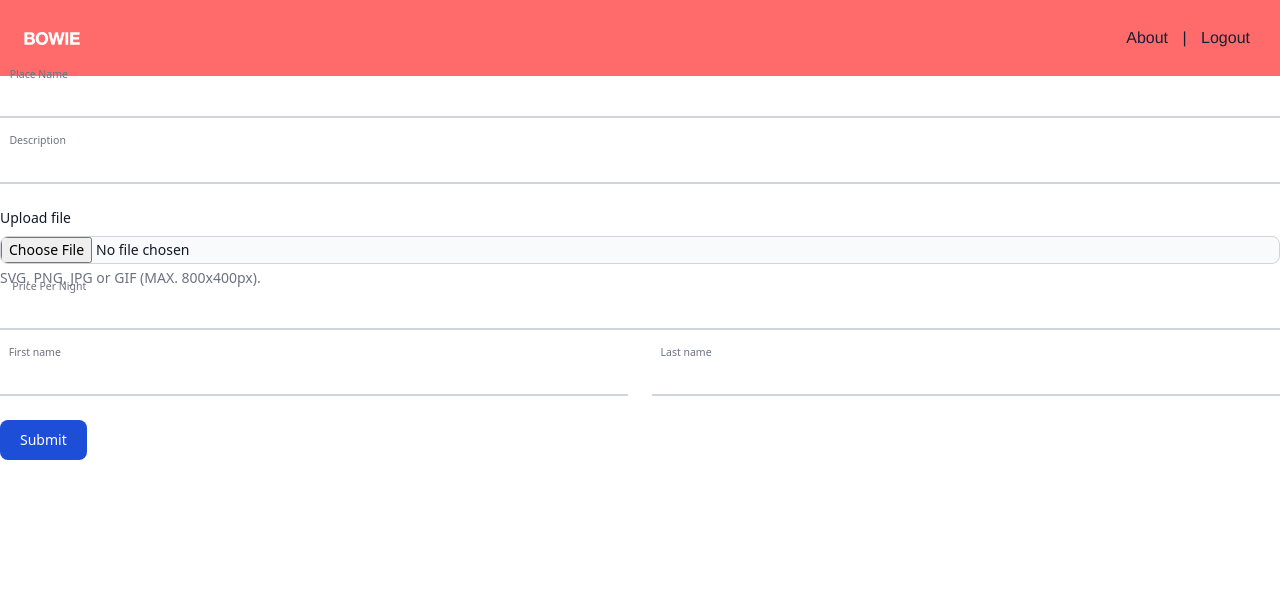
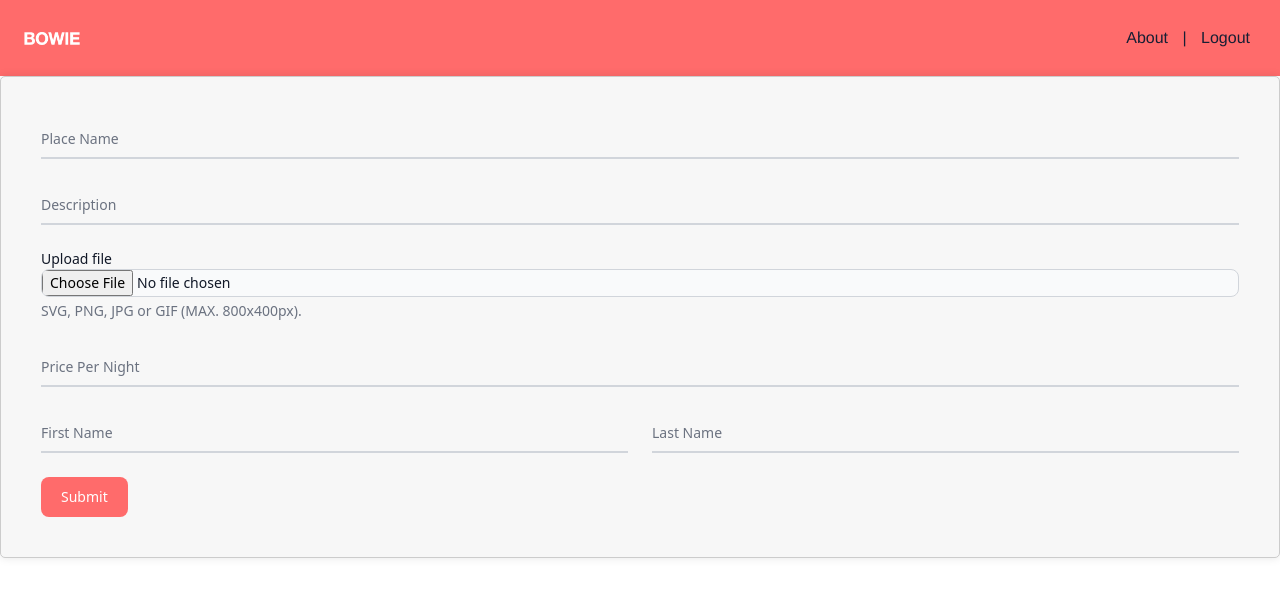
Before and after one commit to AdrianBcode/Bowie-BnB-Project, a Flask app: page /create_listing in a window 1280 px wide. Shown: the top 597 px of the page. Run offline with Flask 3, Linux system fonts and the light colour scheme; some libraries are stand-ins or nearby versions.

Commit message:
Initial commit on html, css, js for Create Accomm

```diff
--- /dev/null
+++ b/static/style-create_accomm.css
@@ -0,0 +1,36 @@
+/* style.css */
+header {
+    background-color: #ff6b6b; /* coral 60% */
+    color: #171f34; /* navy 30% */
+    padding: 10px;
+    display: flex;
+    justify-content: space-between;
+    align-items: center;
+    font-family: 'Helvetica Neue', sans-serif;
+}
+
+#logo {
+    width: 100px;
+    margin: 0;
+}
+
+#nav {
+    margin-right: 10px;
+}
+
+#nav a {
+    text-decoration: none;
+    color: #171f34; /* navy 30% */
+    margin: 0 10px;
+    font-family: 'Helvetica Neue', sans-serif;
+}
+
+.container {
+    max-width: 400px; /* Adjust the desired width */
+    margin: 0 auto; /* Center the container horizontally */
+    padding: 40px;
+    background-color: #f7f7f7;
+    border: 1px solid #ccc;
+    border-radius: 5px;
+    box-shadow: 0 0 10px rgba(0, 0, 0, 0.1);
+}
--- a/templates/create_accommodation.html
+++ b/templates/create_accommodation.html
@@ -2,14 +2,17 @@
 <html>
 <head>
     <title>BowieBnB - List your accommodation</title>
-    <link rel="stylesheet" type="text/css" href="/static/style-spaces.css">
+    <link rel="stylesheet" type="text/css" href="/static/style-create_accomm.css">
     <link rel="stylesheet" href="https://cdn.jsdelivr.net/npm/tailwindcss@2.2.19/dist/tailwind.min.css">
+    <script src="https://cdn.tailwindcss.com"></script>
     <script src="/static/script-spaces.js"></script>
+    <script src="/static/myscript.js"></script>
 </head>
+<body>
     <header>
         <div id="logo">
             <a href="/">
-                <img src="/static/assets/logos/bowie_logo_light.gif" alt="BowieBnB Logo" href="/">
+                <img src="/static/assets/logos/bowie_logo_light.gif" alt="BowieBnB Logo">
             </a>
         </div>
         <div id="nav">
@@ -17,37 +20,53 @@
             <a href="/logout">Logout</a>
         </div>
     </header>
-<body>
 
-<form action="/create_listing" method="post" enctype=multipart/form-data>
-    <div class="relative z-0 w-full mb-6 group">
-        <input type="text" name="place_name" id="place_name" class="block py-2.5 px-0 w-full text-sm text-gray-900 bg-transparent border-0 border-b-2 border-gray-300 appearance-none dark:text-white dark:border-gray-600 dark:focus:border-blue-500 focus:outline-none focus:ring-0 focus:border-blue-600 peer" placeholder=" " required />
-        <label for="floating_email" class="peer-focus:font-medium absolute text-sm text-gray-500 dark:text-gray-400 duration-300 transform -translate-y-6 scale-75 top-3 -z-10 origin-[0] peer-focus:left-0 peer-focus:text-blue-600 peer-focus:dark:text-blue-500 peer-placeholder-shown:scale-100 peer-placeholder-shown:translate-y-0 peer-focus:scale-75 peer-focus:-translate-y-6">Place Name</label>
+    <div class="container">
+        <form action="/create_listing" method="post" enctype="multipart/form-data">
+            <div class="mb-6">
+                <div class="relative z-0 w-full group">
+                    <input type="text" name="place_name" id="place_name" class="block w-full py-2.5 px-0 text-sm text-gray-900 bg-transparent border-0 border-b-2 border-gray-300 appearance-none dark:text-white dark:border-gray-600 dark:focus:border-blue-500 focus:outline-none focus:ring-0 focus:border-blue-600 peer" placeholder=" " required />
+                    <label for="place_name" class="peer-focus:font-medium absolute text-sm text-gray-500 dark:text-gray-400 duration-300 transform -translate-y-6 scale-75 top-3 -z-10 origin-0 peer-focus:left-0 peer-focus:text-blue-600 peer-focus:dark:text-blue-500 peer-placeholder-shown:scale-100 peer-placeholder-shown:translate-y-0 peer-focus:scale-75 peer-focus:-translate-y-6">Place Name</label>
                 </div>
-    <div class="relative z-0 w-full mb-6 group">
-        <input type="text" name="description" id="description" class="block py-2.5 px-0 w-full text-sm text-gray-900 bg-transparent border-0 border-b-2 border-gray-300 appearance-none dark:text-white dark:border-gray-600 dark:focus:border-blue-500 focus:outline-none focus:ring-0 focus:border-blue-600 peer" placeholder=" " required />
-        <label for="floating_password" class="peer-focus:font-medium absolute text-sm text-gray-500 dark:text-gray-400 duration-300 transform -translate-y-6 scale-75 top-3 -z-10 origin-[0] peer-focus:left-0 peer-focus:text-blue-600 peer-focus:dark:text-blue-500 peer-placeholder-shown:scale-100 peer-placeholder-shown:translate-y-0 peer-focus:scale-75 peer-focus:-translate-y-6">Description</label>
             </div>
 
-        <label class="block mb-2 text-sm font-medium text-gray-900 dark:text-white" for="file_input">Upload file</label>
+            <div class="mb-6">
+                <div class="relative z-0 w-full group">
+                    <input type="text" name="description" id="description" class="block w-full py-2.5 px-0 text-sm text-gray-900 bg-transparent border-0 border-b-2 border-gray-300 appearance-none dark:text-white dark:border-gray-600 dark:focus:border-blue-500 focus:outline-none focus:ring-0 focus:border-blue-600 peer" placeholder=" " required />
+                    <label for="description" class="peer-focus:font-medium absolute text-sm text-gray-500 dark:text-gray-400 duration-300 transform -translate-y-6 scale-75 top-3 -z-10 origin-0 peer-focus:left-0 peer-focus:text-blue-600 peer-focus:dark:text-blue-500 peer-placeholder-shown:scale-100 peer-placeholder-shown:translate-y-0 peer-focus:scale-75 peer-focus:-translate-y-6">Description</label>
+                </div>
+            </div>
+
+            <div class="mb-6">
+                <label class="block text-sm font-medium text-gray-900 dark:text-white" for="file_input">Upload file</label>
                 <input class="block w-full text-sm text-gray-900 border border-gray-300 rounded-lg cursor-pointer bg-gray-50 dark:text-gray-400 focus:outline-none dark:bg-gray-700 dark:border-gray-600 dark:placeholder-gray-400" aria-describedby="file_input_help" name="file" id="file" type="file">
                 <p class="mt-1 text-sm text-gray-500 dark:text-gray-300" id="file_input_help">SVG, PNG, JPG or GIF (MAX. 800x400px).</p>
+            </div>
 
-    <div class="relative z-0 w-full mb-6 group">
-        <input type="text" name="price_per_night" id="price_per_night" class="block py-2.5 px-0 w-full text-sm text-gray-900 bg-transparent border-0 border-b-2 border-gray-300 appearance-none dark:text-white dark:border-gray-600 dark:focus:border-blue-500 focus:outline-none focus:ring-0 focus:border-blue-600 peer" placeholder=" " required />
-        <label for="floating_repeat_password" class="peer-focus:font-medium absolute text-sm text-gray-500 dark:text-gray-400 duration-300 transform -translate-y-6 scale-75 top-3 -z-10 origin-[0] peer-focus:left-0 peer-focus:text-blue-600 peer-focus:dark:text-blue-500 peer-placeholder-shown:scale-100 peer-placeholder-shown:translate-y-0 peer-focus:scale-75 peer-focus:-translate-y-6">Price Per Night</label>
-    </div>
-    <div class="grid md:grid-cols-2 md:gap-6">
-      <div class="relative z-0 w-full mb-6 group">
-          <input type="text" name="floating_first_name" id="floating_first_name" class="block py-2.5 px-0 w-full text-sm text-gray-900 bg-transparent border-0 border-b-2 border-gray-300 appearance-none dark:text-white dark:border-gray-600 dark:focus:border-blue-500 focus:outline-none focus:ring-0 focus:border-blue-600 peer" placeholder=" " required />
-          <label for="floating_first_name" class="peer-focus:font-medium absolute text-sm text-gray-500 dark:text-gray-400 duration-300 transform -translate-y-6 scale-75 top-3 -z-10 origin-[0] peer-focus:left-0 peer-focus:text-blue-600 peer-focus:dark:text-blue-500 peer-placeholder-shown:scale-100 peer-placeholder-shown:translate-y-0 peer-focus:scale-75 peer-focus:-translate-y-6">First name</label>
-      </div>
-      <div class="relative z-0 w-full mb-6 group">
-          <input type="text" name="floating_last_name" id="floating_last_name" class="block py-2.5 px-0 w-full text-sm text-gray-900 bg-transparent border-0 border-b-2 border-gray-300 appearance-none dark:text-white dark:border-gray-600 dark:focus:border-blue-500 focus:outline-none focus:ring-0 focus:border-blue-600 peer" placeholder=" " required />
-          <label for="floating_last_name" class="peer-focus:font-medium absolute text-sm text-gray-500 dark:text-gray-400 duration-300 transform -translate-y-6 scale-75 top-3 -z-10 origin-[0] peer-focus:left-0 peer-focus:text-blue-600 peer-focus:dark:text-blue-500 peer-placeholder-shown:scale-100 peer-placeholder-shown:translate-y-0 peer-focus:scale-75 peer-focus:-translate-y-6">Last name</label>
+            <div class="mb-6">
+                <div class="relative z-0 w-full group">
+                    <input type="text" name="price_per_night" id="price_per_night" class="block w-full py-2.5 px-0 text-sm text-gray-900 bg-transparent border-0 border-b-2 border-gray-300 appearance-none dark:text-white dark:border-gray-600 dark:focus:border-blue-500 focus:outline-none focus:ring-0 focus:border-blue-600 peer" placeholder=" " required />
+                    <label for="price_per_night" class="peer-focus:font-medium absolute text-sm text-gray-500 dark:text-gray-400 duration-300 transform -translate-y-6 scale-75 top-3 -z-10 origin-0 peer-focus:left-0 peer-focus:text-blue-600 peer-focus:dark:text-blue-500 peer-placeholder-shown:scale-100 peer-placeholder-shown:translate-y-0 peer-focus:scale-75 peer-focus:-translate-y-6">Price Per Night</label>
                 </div>
             </div>
-    <button type="submit" class="text-white bg-blue-700 hover:bg-blue-800 focus:ring-4 focus:outline-none focus:ring-blue-300 font-medium rounded-lg text-sm w-full sm:w-auto px-5 py-2.5 text-center dark:bg-blue-600 dark:hover:bg-blue-700 dark:focus:ring-blue-800">Submit</button>
+
+            <div class="grid md:grid-cols-2 md:gap-6">
+                <div class="mb-6">
+                    <div class="relative z-0 w-full group">
+                        <input type="text" name="floating_first_name" id="floating_first_name" class="block w-full py-2.5 px-0 text-sm text-gray-900 bg-transparent border-0 border-b-2 border-gray-300 appearance-none dark:text-white dark:border-gray-600 dark:focus:border-blue-500 focus:outline-none focus:ring-0 focus:border-blue-600 peer" placeholder=" " required />
+                        <label for="floating_first_name" class="peer-focus:font-medium absolute text-sm text-gray-500 dark:text-gray-400 duration-300 transform -translate-y-6 scale-75 top-3 -z-10 origin-0 peer-focus:left-0 peer-focus:text-blue-600 peer-focus:dark:text-blue-500 peer-placeholder-shown:scale-100 peer-placeholder-shown:translate-y-0 peer-focus:scale-75 peer-focus:-translate-y-6">First Name</label>
+                    </div>
+                </div>
+                <div class="mb-6">
+                    <div class="relative z-0 w-full group">
+                        <input type="text" name="floating_last_name" id="floating_last_name" class="block w-full py-2.5 px-0 text-sm text-gray-900 bg-transparent border-0 border-b-2 border-gray-300 appearance-none dark:text-white dark:border-gray-600 dark:focus:border-blue-500 focus:outline-none focus:ring-0 focus:border-blue-600 peer" placeholder=" " required />
+                        <label for="floating_last_name" class="peer-focus:font-medium absolute text-sm text-gray-500 dark:text-gray-400 duration-300 transform -translate-y-6 scale-75 top-3 -z-10 origin-0 peer-focus:left-0 peer-focus:text-blue-600 peer-focus:dark:text-blue-500 peer-placeholder-shown:scale-100 peer-placeholder-shown:translate-y-0 peer-focus:scale-75 peer-focus:-translate-y-6">Last Name</label>
+                    </div>
+                </div>
+            </div>
+
+            <button type="submit" class="text-white bg-coral hover:bg-silver focus:ring-4 focus:outline-none focus:ring-coral font-medium rounded-lg text-sm w-full sm:w-auto px-5 py-2.5 text-center dark:bg-coral dark:hover-bg-silver dark:focus:ring-silver">Submit</button>
         </form>
-
+    </div>
 </body>
+</html>
--- a/templates/terms_and_conditions.html
+++ b/templates/terms_and_conditions.html
@@ -14,6 +14,7 @@
         }
         h1 {
             color: rgb(252, 163, 163);
+            text-transform: uppercase;
         }
         .terms-container {
             max-width: 800px;
```
Lines whose indentation alone changed are shown as unchanged.
